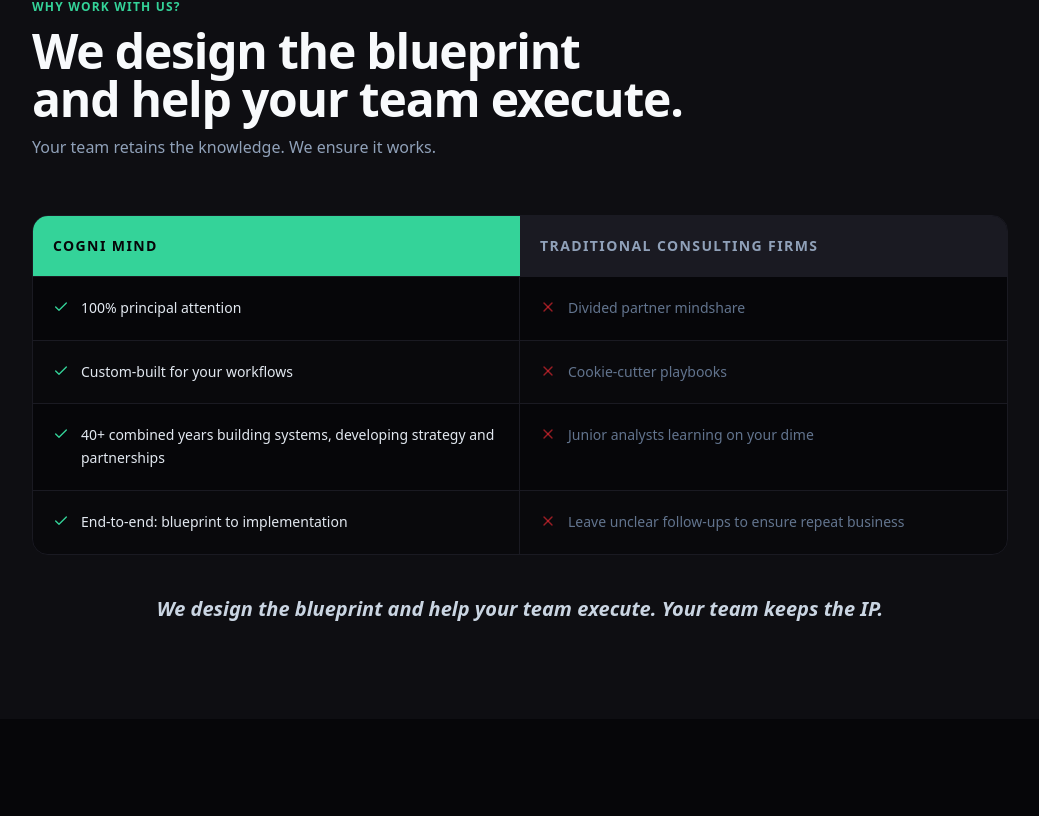
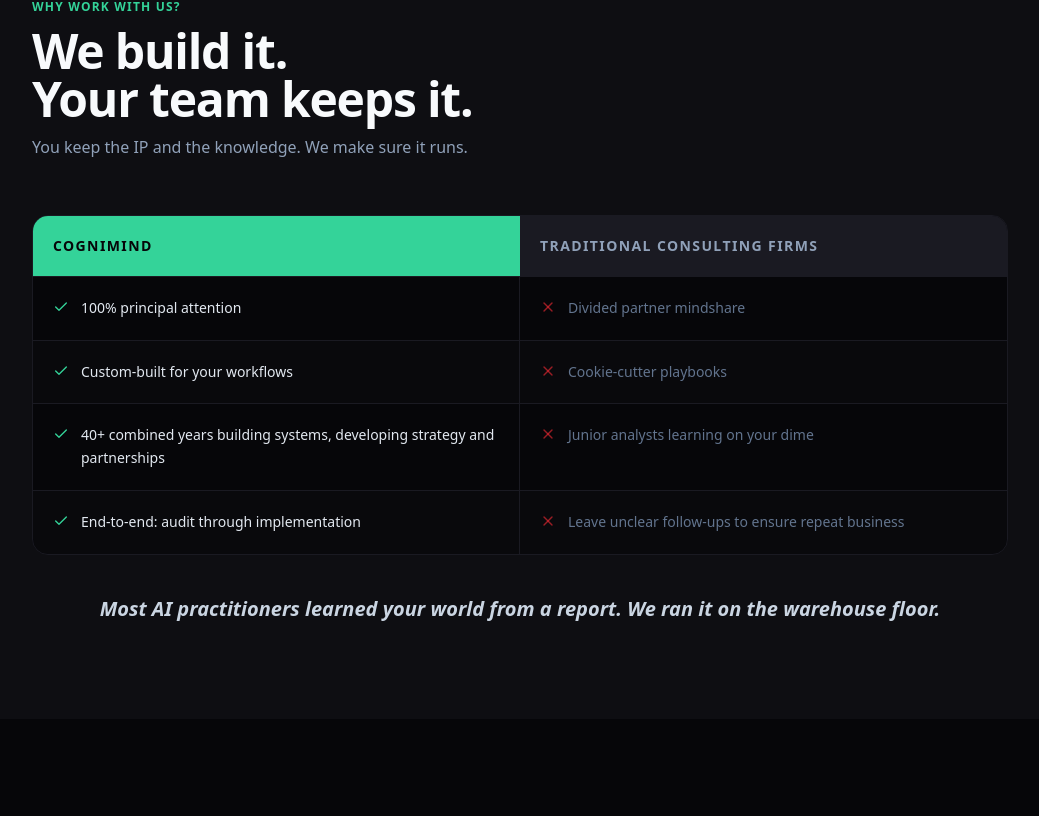
Before and after one commit to skaveti1/cogni_mind, a Next.js app: page / in a window 1280 px wide. Shown: the part 4797-5613 px from the top of the page, without its empty margins (120-1159 px from the left). Built offline with nearby package versions, Linux system fonts and the light colour scheme.

Commit message:
Update why Cognimind copy

```diff
--- a/src/components/Comparison.tsx
+++ b/src/components/Comparison.tsx
@@ -14,7 +14,7 @@
     them: 'Junior analysts learning on your dime',
   },
   {
-    us: 'End-to-end: blueprint to implementation',
+    us: 'End-to-end: audit through implementation',
     them: 'Leave unclear follow-ups to ensure repeat business',
   },
 ];
@@ -26,16 +26,16 @@
         <div className="mb-14">
           <p className="text-brand text-xs font-bold uppercase tracking-widest mb-3">Why Work With Us?</p>
           <h2 className="text-4xl md:text-5xl font-black tracking-tight mb-3">
-            We design the blueprint<br />and help your team execute.
+            We build it.<br />Your team keeps it.
           </h2>
-          <p className="text-slate-400">Your team retains the knowledge. We ensure it works.</p>
+          <p className="text-slate-400">You keep the IP and the knowledge. We make sure it runs.</p>
         </div>
 
         <div className="bg-slate-950 rounded-2xl border border-slate-800 overflow-hidden">
           {/* Header row */}
           <div className="grid grid-cols-2">
             <div className="p-5 bg-brand text-slate-950 border-r border-brand/50">
-              <p className="font-black text-sm uppercase tracking-widest">Cogni Mind</p>
+              <p className="font-black text-sm uppercase tracking-widest">Cognimind</p>
             </div>
             <div className="p-5 bg-slate-800">
               <p className="font-bold text-sm uppercase tracking-widest text-slate-400">Traditional Consulting Firms</p>
@@ -61,7 +61,7 @@
         </div>
 
         <p className="text-center text-slate-300 font-black italic text-xl mt-10">
-          We design the blueprint and help your team execute. Your team keeps the IP.
+          Most AI practitioners learned your world from a report. We ran it on the warehouse floor.
         </p>
       </div>
     </section>
```
